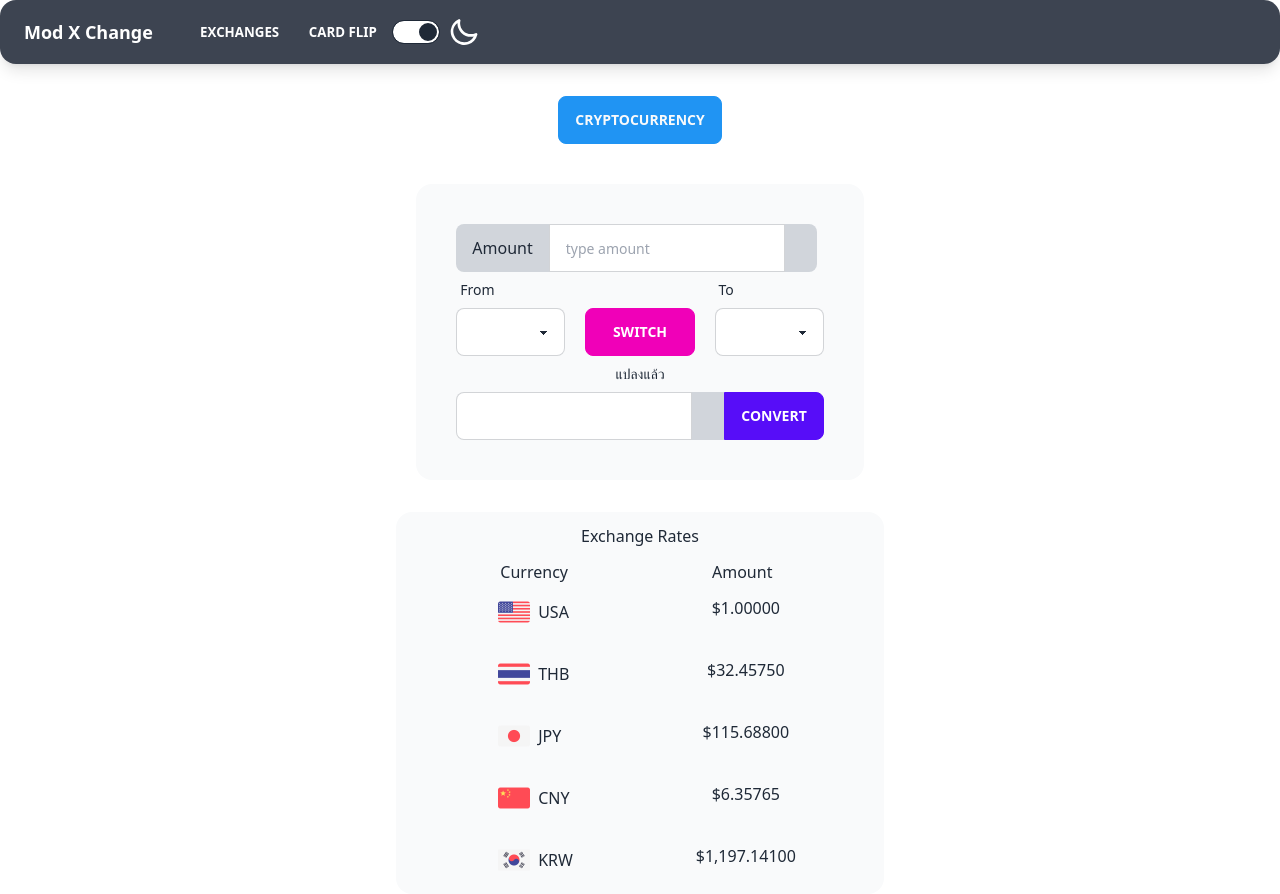
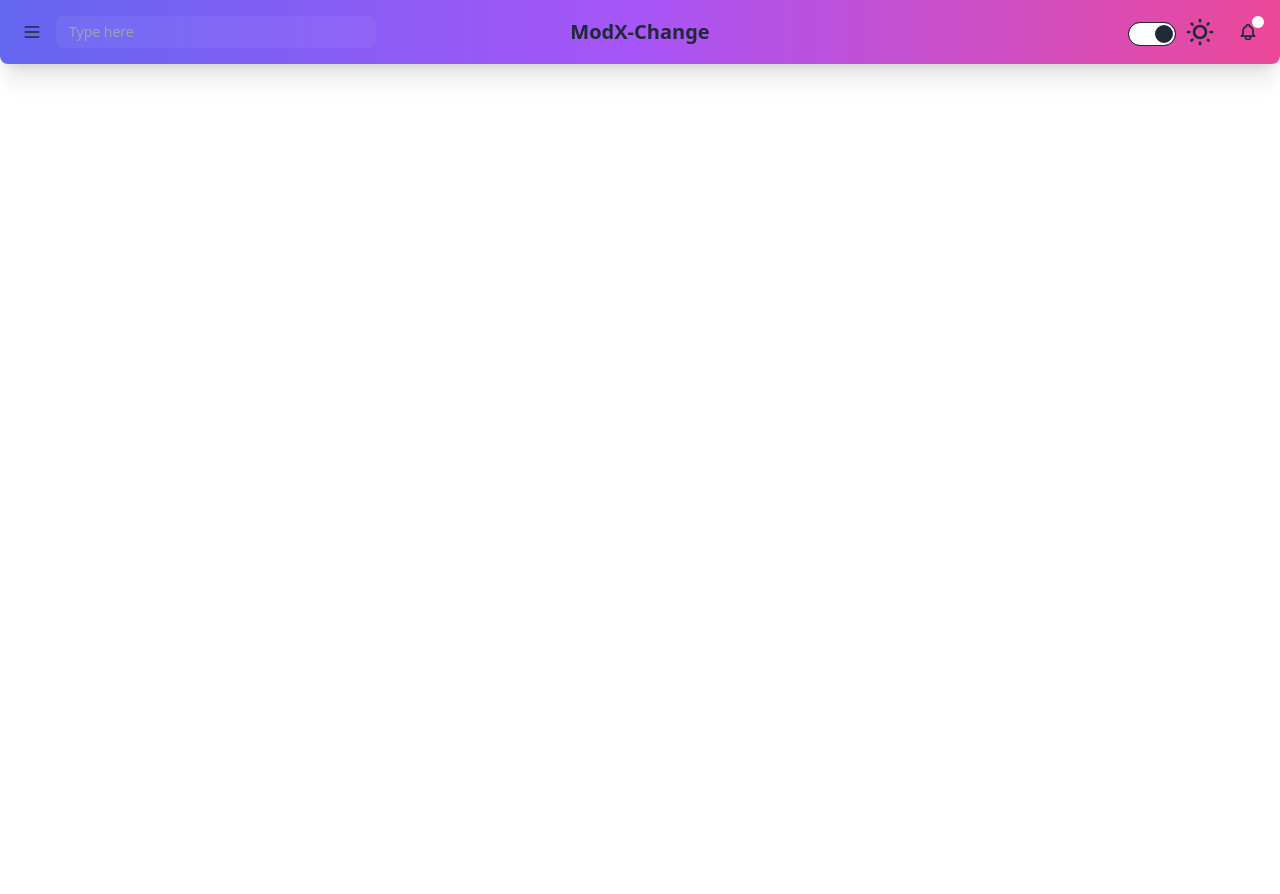
Before and after one commit to jirasin-c/mod-exchange, a Vue app: page / in a window 1280 px wide. After the commit the page ends 800 px from the top, so only its background shows below. Built offline with nearby package versions, Linux system fonts and the light colour scheme; what vue-sweetalert2 would draw is missing.

Commit message:
format navbar code

```diff
--- a/src/App.vue
+++ b/src/App.vue
@@ -107,7 +107,7 @@ const remainingExchangeCrypto = computed(() =>
 </script>
 
 <template>
-  <div style="text-align: center; margin-top: 2rem">
+  <!-- <div style="text-align: center; margin-top: 2rem">
     <button class="btn btn-info" @click="showCrypto" v-if="isToggle">Exchang rate</button>
     <button class="btn btn-info" @click="showCrypto" v-else>Cryptocurrency</button>
   </div>
@@ -269,17 +269,10 @@ const remainingExchangeCrypto = computed(() =>
         </p>
       </div>
     </div>
-  </div>
+  </div> -->
 </template>
 
 <style>
-body[data-theme="light"] p,
-body[data-theme="light"] h1,
-body[data-theme="light"] span,
-body[data-theme="light"] a,
-body[data-theme="light"] option {
-  color: black;
-}
 input[type="number"]::-webkit-inner-spin-button,
 input[type="number"]::-webkit-outer-spin-button {
   -webkit-appearance: none;
--- a/src/components/Navbar.vue
+++ b/src/components/Navbar.vue
@@ -2,30 +2,62 @@
 import { ref, reactive, computed } from "vue";
 const isToggle = ref(false);
 const displaymode = () => {
-    isToggle.value = !isToggle.value
+  isToggle.value = !isToggle.value;
   if (isToggle.value)
-        document.getElementsByTagName("body")[0].setAttribute('data-theme', "light")
+    document.getElementsByTagName("html")[0].setAttribute("data-theme", "dark");
   else
-        document.getElementsByTagName("body")[0].setAttribute('data-theme', "dark")
+    document
+      .getElementsByTagName("html")[0]
+      .setAttribute("data-theme", "light");
 };
 </script>
 
 <template>
-    <div class="navbar mb-2 shadow-lg bg-neutral text-neutral-content rounded-box">
-        <div class="flex-none px-2 mx-2">
-            <span class="text-lg font-bold">Mod X Change</span>
+  <div class="bg-base-100 drawer h-screen">
+    <input id="my-drawer" type="checkbox" class="drawer-toggle" />
+    <div class="drawer-content">
+      <!-- content -->
+      <nav
+        class="navbar bg-gradient-to-r from-indigo-500 via-purple-500 to-pink-500 mb-40 shadow-xl rounded-b-lg"
+      >
+        <div class="navbar-start">
+          <label for="my-drawer" class="btn btn-square btn-ghost drawer-button">
+            <svg
+              xmlns="http://www.w3.org/2000/svg"
+              fill="none"
+              viewBox="0 0 24 24"
+              class="inline-block w-5 h-5 stroke-current"
+            >
+              <path
+                stroke-linecap="round"
+                stroke-linejoin="round"
+                stroke-width="2"
+                d="M4 6h16M4 12h16M4 18h16"
+              ></path>
+            </svg>
+          </label>
+          <input
+            type="text"
+            placeholder="Type here"
+            class="input input-ghost w-full max-w-xs input-sm"
+          />
         </div>
-        <div class="flex-1 px-2 mx-2">
-            <div class="items-stretch hidden lg:flex">
-                <a class="btn btn-ghost btn-sm rounded-btn" href="#exchange">Exchanges</a>
-                <a class="btn btn-ghost btn-sm rounded-btn" href="#card-flip">Card Flip</a>
-                <input type="checkbox" class="toggle mt-1" @click="displaymode()" checked />
+        <div class="navbar-center">
+          <a class="btn btn-ghost normal-case text-xl">ModX-Change</a>
+        </div>
+        <div class="navbar-end">
+          <input
+            type="checkbox"
+            class="toggle mt-1"
+            @click="displaymode()"
+            checked
+          />
           <div class="mx-2">
             <svg
               class="swap-on fill-current w-8 h-8"
               xmlns="http://www.w3.org/2000/svg"
               viewBox="0 0 24 24"
-                        v-if="isToggle"
+              v-if="!isToggle"
             >
               <path
                 d="M5.64,17l-.71.71a1,1,0,0,0,0,1.41,1,1,0,0,0,1.41,0l.71-.71A1,1,0,0,0,5.64,17ZM5,12a1,1,0,0,0-1-1H3a1,1,0,0,0,0,2H4A1,1,0,0,0,5,12Zm7-7a1,1,0,0,0,1-1V3a1,1,0,0,0-2,0V4A1,1,0,0,0,12,5ZM5.64,7.05a1,1,0,0,0,.7.29,1,1,0,0,0,.71-.29,1,1,0,0,0,0-1.41l-.71-.71A1,1,0,0,0,4.93,6.34Zm12,.29a1,1,0,0,0,.7-.29l.71-.71a1,1,0,1,0-1.41-1.41L17,5.64a1,1,0,0,0,0,1.41A1,1,0,0,0,17.66,7.34ZM21,11H20a1,1,0,0,0,0,2h1a1,1,0,0,0,0-2Zm-9,8a1,1,0,0,0-1,1v1a1,1,0,0,0,2,0V20A1,1,0,0,0,12,19ZM18.36,17A1,1,0,0,0,17,18.36l.71.71a1,1,0,0,0,1.41,0,1,1,0,0,0,0-1.41ZM12,6.5A5.5,5.5,0,1,0,17.5,12,5.51,5.51,0,0,0,12,6.5Zm0,9A3.5,3.5,0,1,1,15.5,12,3.5,3.5,0,0,1,12,15.5Z"
@@ -44,10 +76,39 @@ const displaymode = () => {
               />
             </svg>
           </div>
+          <button class="btn btn-ghost btn-circle">
+            <div class="indicator">
+              <svg
+                xmlns="http://www.w3.org/2000/svg"
+                class="h-5 w-5"
+                fill="none"
+                viewBox="0 0 24 24"
+                stroke="currentColor"
+              >
+                <path
+                  stroke-linecap="round"
+                  stroke-linejoin="round"
+                  stroke-width="2"
+                  d="M15 17h5l-1.405-1.405A2.032 2.032 0 0118 14.158V11a6.002 6.002 0 00-4-5.659V5a2 2 0 10-4 0v.341C7.67 6.165 6 8.388 6 11v3.159c0 .538-.214 1.055-.595 1.436L4 17h5m6 0v1a3 3 0 11-6 0v-1m6 0H9"
+                />
+              </svg>
+              <span class="badge badge-xs badge-primary indicator-item"></span>
             </div>
+          </button>
+        </div>
+      </nav>
+      <!-- content -->
+    </div>
+    <!-- side-bar -->
+    <div class="drawer-side">
+      <label for="my-drawer" class="drawer-overlay"></label>
+      <ul class="menu p-4 overflow-y-auto w-80 bg-base-100 text-base-content">
+        <!-- Sidebar content here -->
+        <li><a>Sidebar Item 1</a></li>
+        <li><a>Sidebar Item 2</a></li>
+      </ul>
     </div>
   </div>
 </template>
 
-<style>
-</style>
+<style></style>
```
Lines whose indentation alone changed are shown as unchanged.
